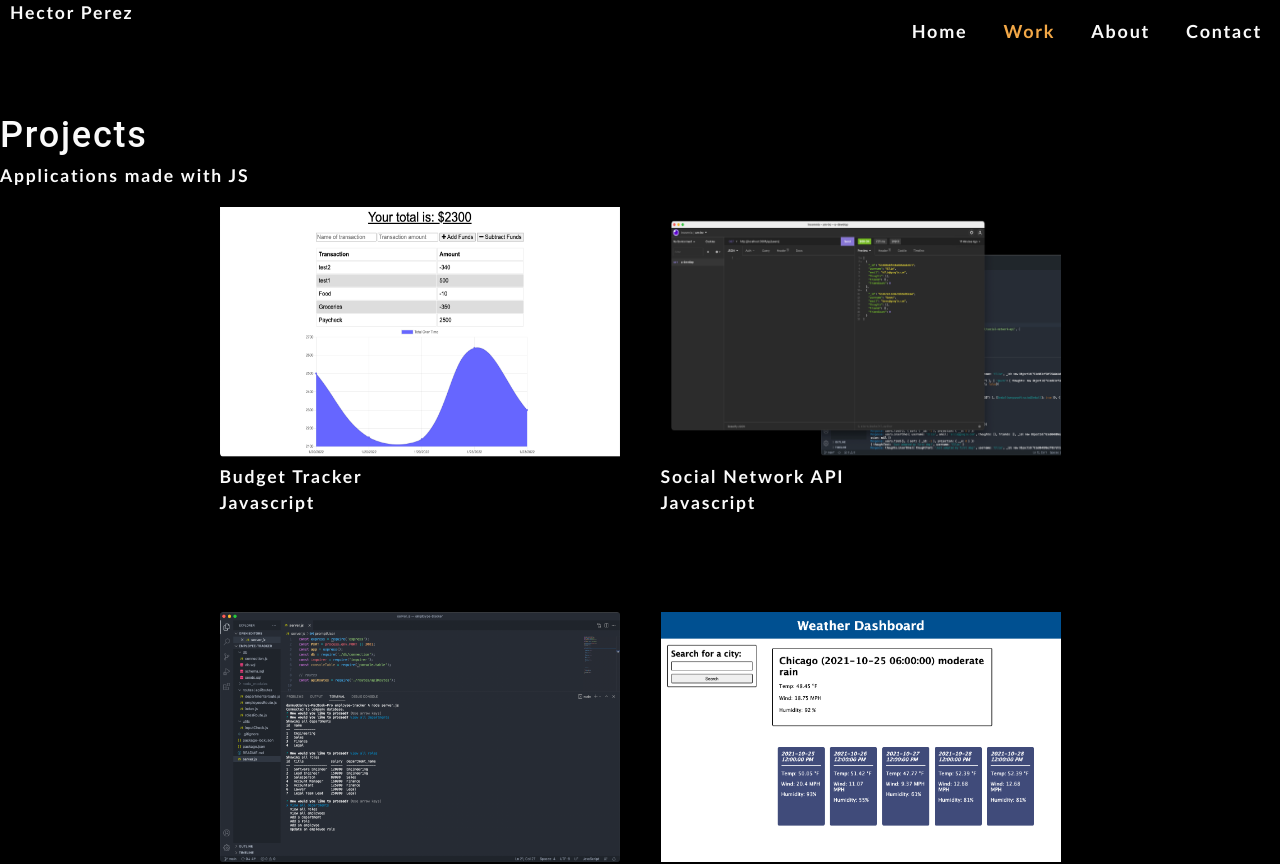
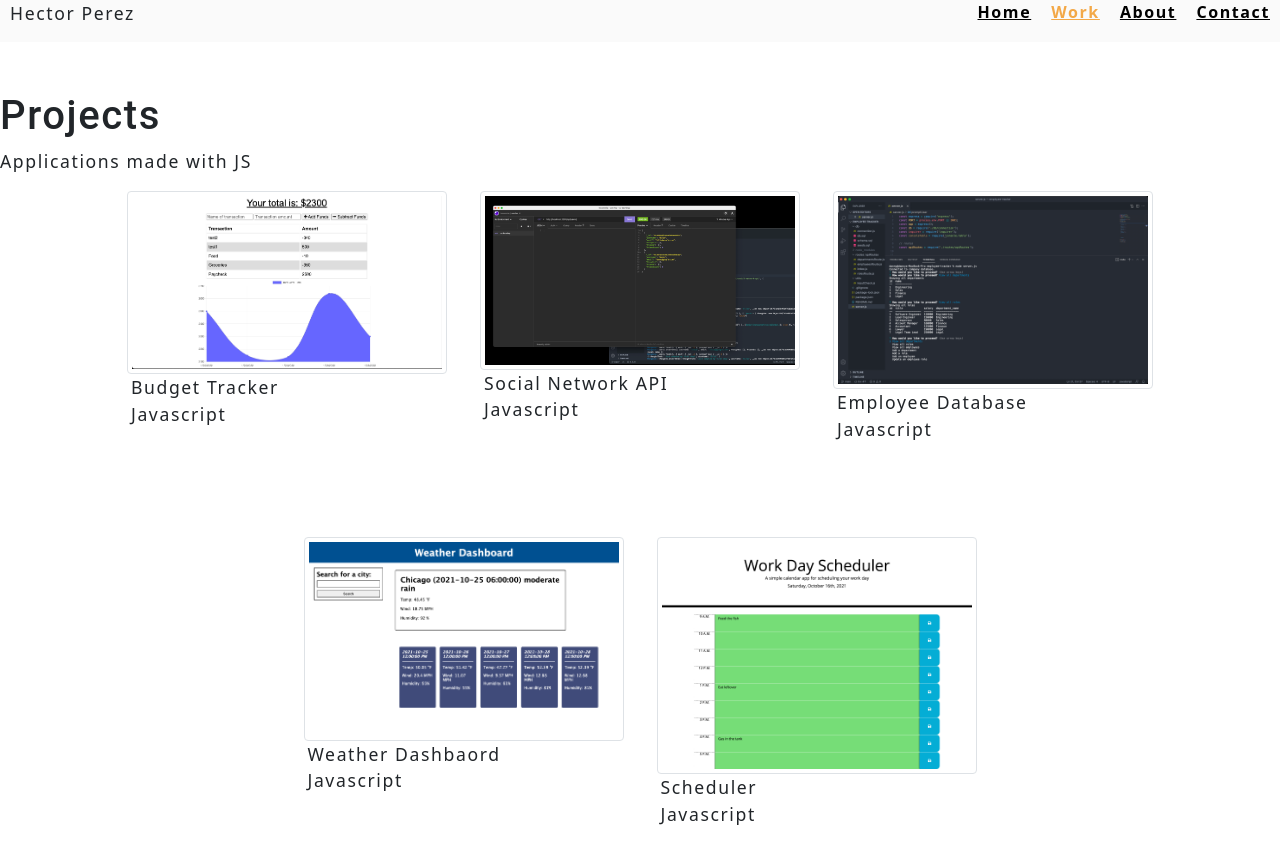
Before and after one commit to hpere102/hp-portfolio, a React (Create React App) app: page /work in a window 1280 px wide. Shown: the top 864 px of the page. Built offline with nearby package versions, Linux system fonts and the light colour scheme.

Commit message:
css and bootstrap install

```diff
--- a/package.json
+++ b/package.json
@@ -6,6 +6,7 @@
     "@testing-library/jest-dom": "^5.16.1",
     "@testing-library/react": "^12.1.2",
     "@testing-library/user-event": "^13.5.0",
+    "bootstrap": "^5.1.3",
     "react": "^17.0.2",
     "react-dom": "^17.0.2",
     "react-router-dom": "^6.2.1",
--- a/src/App.js
+++ b/src/App.js
@@ -9,6 +9,7 @@ import {
   Routes,
   Route
 }  from "react-router-dom";
+import 'bootstrap/dist/css/bootstrap.min.css';
 
 
 function App() {
--- a/src/index.css
+++ b/src/index.css
@@ -33,8 +33,8 @@ body {
   line-height: 1.5;
   font-size: 18px;
   letter-spacing: .1em;
-  background: var(--dark);
-  color: var(--light);
+  background: var(--light);
+  color:var(--dark);
   font-family:'Gill Sans', 'Gill Sans MT', Calibri, 'Trebuchet MS', sans-serif
 
 }
@@ -91,11 +91,11 @@ a:hover {
 }
 
 header {
-  background: var(--dark);
+  background: var(--light);
 }
 
 header a {
-  color: var(--light);
+  color: var(--dark);
 }
 
 button {
@@ -251,9 +251,13 @@ textarea {
 }
 
 .img-thumbnail {
-  width: 400px;
-  height: 250px;
+  width: 320px;
+  height: 200px;
   cursor: pointer;
+  border-style: solid;
+  border-width: 3px;
+  border-radius: 6px;
+
 }
 
 .img-thumbnail:hover {
@@ -327,6 +331,7 @@ a {
   color: var(--secondary);
 }
 
+
 .nav-links:hover {
   opacity: 70%;
 }
```
Also changed, not shown: 1 other file (tests, documents, lock files or other folders).
